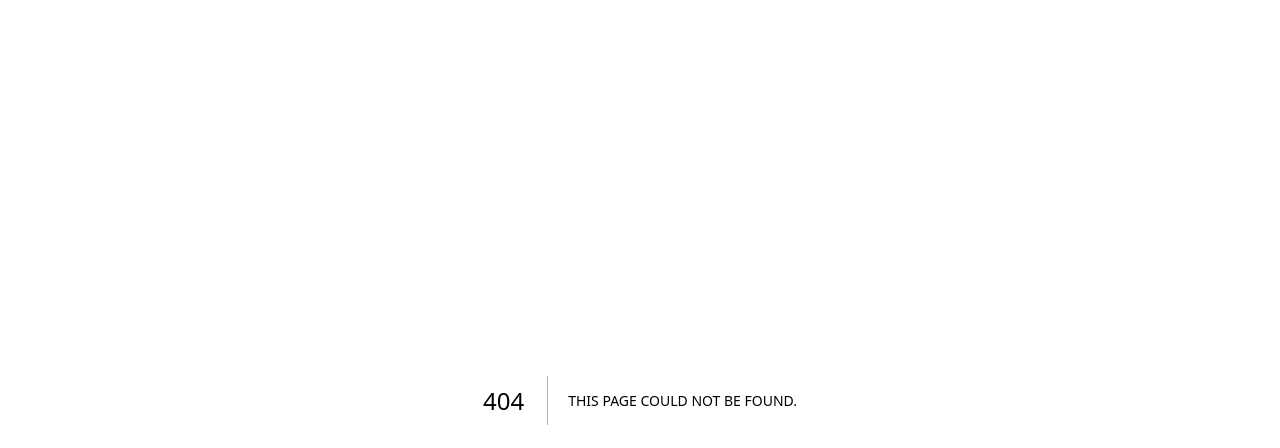
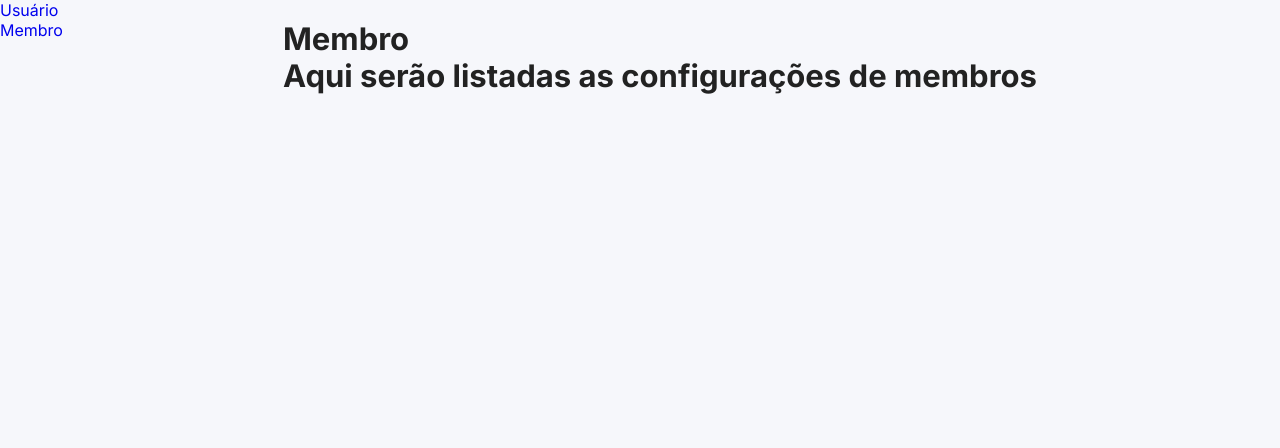
Before and after one commit to lafocaufpa/lafoca-frontend, a Next.js app: page /admin/membro in a window 1280 px wide. Before the commit this address had no page. Shown: the top 448 px of the page. Built offline with nearby package versions, Linux system fonts and the light colour scheme.

Commit message:
area de administração criada

```diff
--- /dev/null
+++ b/app/admin/membro/page.jsx
@@ -0,0 +1,11 @@
+import AdminLayout from '@/components/admin/layout/layout';
+import MemberPage from '@/components/admin/member/member';
+
+export default function MembroPageAdmin(){
+  return (
+    <AdminLayout>
+      <h1>Membro</h1>
+      <MemberPage/>
+    </AdminLayout>
+  );
+}
--- /dev/null
+++ b/src/components/admin/layout/layout.jsx
@@ -0,0 +1,13 @@
+import SideBar from '@components/admin/sidebar/sidebar';
+import styles from './layout.module.css';
+
+export default function AdminLayout({ children }) {
+  return (
+    <div className={styles.container}>
+      <SideBar/>
+      <div className={styles.content}>
+        {children}
+      </div>
+    </div>
+  );
+}
--- /dev/null
+++ b/src/components/admin/layout/layout.module.css
@@ -0,0 +1,19 @@
+/* src/components/admin/layout.module.css */
+.container {
+  display: flex;
+}
+
+.sideBar {
+  width: 200px; /* ou qualquer largura desejada */
+  position: fixed;
+  top: 0;
+  left: 0;
+  height: 100%;
+  background-color: #f4f4f4; /* ou qualquer cor de fundo desejada */
+}
+
+.content {
+  margin-left: 200px; /* deve ser igual à largura da sidebar */
+  padding: 20px;
+  flex-grow: 1;
+}
--- /dev/null
+++ b/src/components/admin/member/member.jsx
@@ -0,0 +1,5 @@
+export default function MemberPage() {
+  return (
+    <h1>Aqui serão listadas as configurações de membros</h1>
+  );
+}
--- /dev/null
+++ b/src/components/admin/sidebar/sidebar.jsx
@@ -0,0 +1,22 @@
+import routes from '@/routes';
+import styles from './sidebar.module.css';
+import Link from 'next/link';
+
+export default function SideBar() {
+  return (
+    <div className={styles.sideBar}>
+      <nav className={styles.sideBarNav}>
+        <div className={styles.barItem}>
+          <Link className={styles.barLink} href={routes.admin.user}>
+            Usuário
+          </Link>
+        </div>
+        <div className={styles.barItem}>
+          <Link className={styles.barLink} href={routes.admin.member}>
+            Membro
+          </Link>
+        </div>
+      </nav>
+    </div>
+  );
+}
--- /dev/null
+++ b/src/components/admin/user/user.jsx
@@ -0,0 +1,5 @@
+export default function UserPage() {
+  return (
+    <h1>Aqui serão listadas as configurações de usuário</h1>
+  );
+}
--- a/src/components/auth/login/LoginForm.jsx
+++ b/src/components/auth/login/LoginForm.jsx
@@ -9,6 +9,7 @@ import Button from './submitButton/Button';
 import BackgroundVideo from '@/components/backgroundVideo/BackgroundVideo';
 import Image from 'next/image';
 import logoLaFocA from '@images/icons/LogoLAFocA.png';
+import routes from '@/routes';
 
 export default function Login() {
 
@@ -42,7 +43,7 @@ export default function Login() {
     const res = await Authorization.login(email, password);
 
     if(res) {
-      router.push('/admin');
+      router.push(routes.admin.ADMIN);
     } else {
       setToggle(!toggle);
     }
--- a/src/routes.js
+++ b/src/routes.js
@@ -3,6 +3,7 @@ const MEMBERS = '/members';
 const PROJECTS = '/projects';
 const LAFOCA = '/info';
 const USERS = '/users';
+const ADMIN = '/admin';
 
 const routes = {
   auth: {
@@ -18,7 +19,7 @@ const routes = {
     member: (name) => `${MEMBERS}/search/${encodeURIComponent(name)}`,
     listSummarized: `${MEMBERS}/summarized`
   },
-  projects:{
+  projects: {
     listSummarized: `${PROJECTS}/summarized`
   },
   lafoca: {
@@ -27,6 +28,12 @@ const routes = {
   users: {
     list: `${USERS}`,
     resetPassword: `${USERS}/reset-password`
+  },
+  admin: {
+    ADMIN,
+    home: `${ADMIN}`,
+    user: `${ADMIN}/usuario`,
+    member: `${ADMIN}/membro`
   }
 };
 
```
Also changed, not shown: app/admin/page.jsx (+7 -11 lines), app/admin/usuario/page.jsx (added, +11 -0 lines), src/components/admin/sidebar/sidebar.module.css (added), src/components/admin/user/user.module.css (added).
